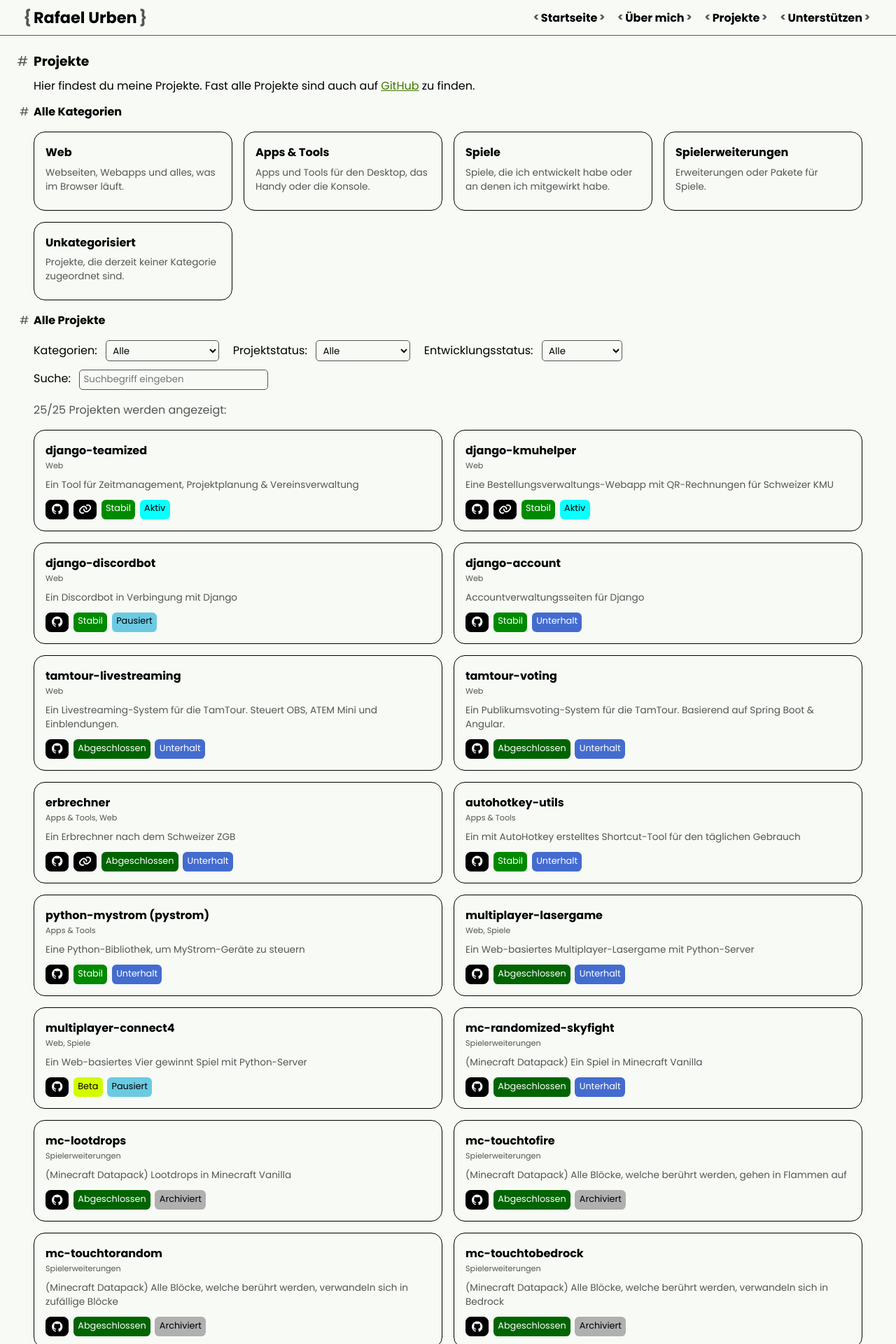
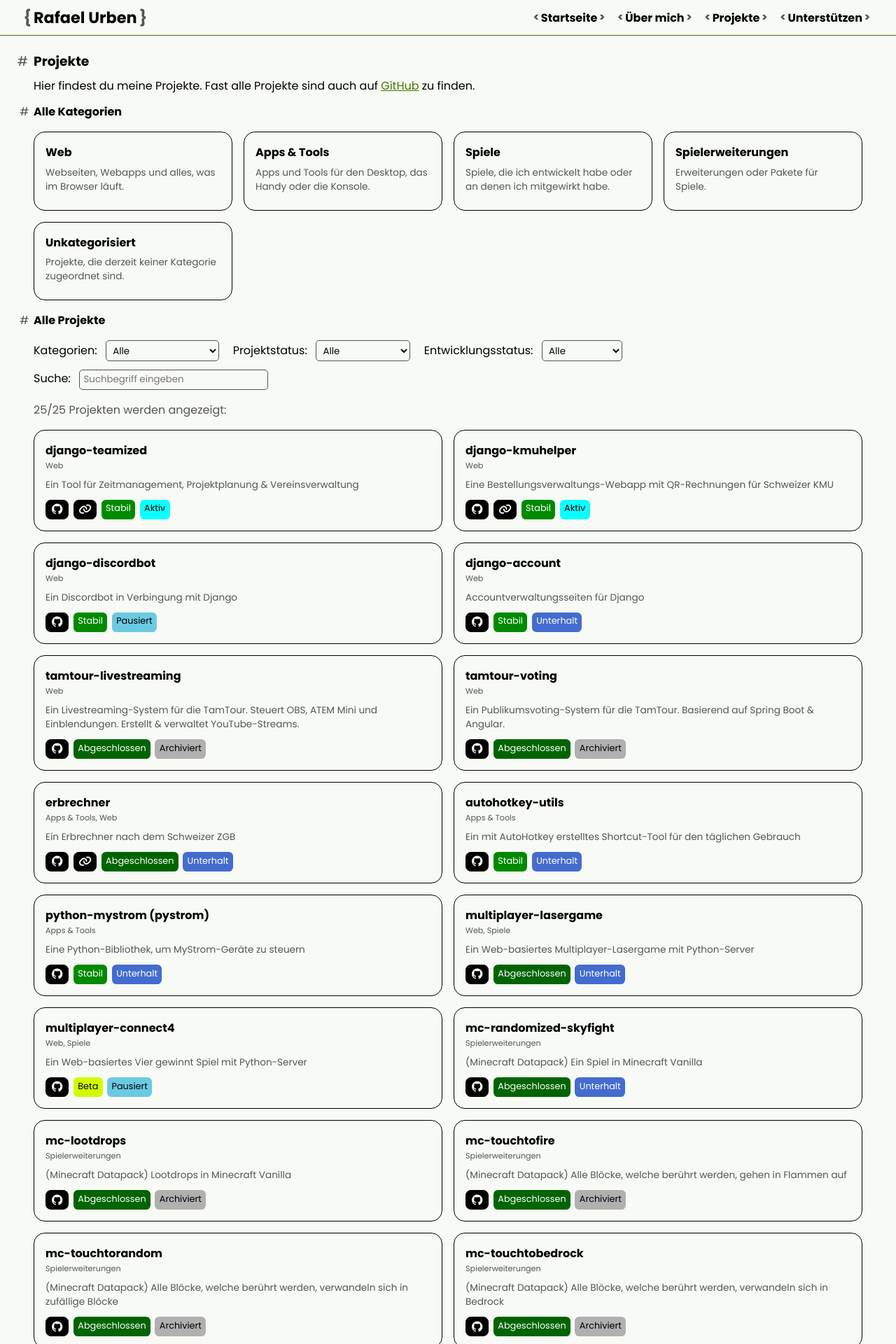
Before and after one commit to rafaelurben/rafaelurben.github.io, a Jekyll site: the page built from pages/projects.html, in a window 1280 px wide. Shown: the top 1920 px of the page at 70% size. Built offline with Jekyll 4.4.1, drawn with Linux system fonts in a browser that asks for light colours; nearby versions of some CDN libraries.

Commit message:
chore: Modify tamtour project details in projects.yml
Updated subtitles and changed project status from 'support' to 'archived' for tamtour-livestreaming and tamtour-voting.

```diff
--- a/_data/projects.yml
+++ b/_data/projects.yml
@@ -34,10 +34,10 @@ django-account:
     - web
 tamtour-livestreaming:
   title: tamtour-livestreaming
-  subtitle: Ein Livestreaming-System für die TamTour. Steuert OBS, ATEM Mini und Einblendungen.
+  subtitle: Ein Livestreaming-System für die TamTour. Steuert OBS, ATEM Mini und Einblendungen. Erstellt & verwaltet YouTube-Streams.
   githuburl: https://github.com/rafaelurben/tamtour-livestreaming
   status_project: finished
-  status_dev: support
+  status_dev: archived
   categories:
     - web
 tamtour-voting:
@@ -45,7 +45,7 @@ tamtour-voting:
   subtitle: Ein Publikumsvoting-System für die TamTour. Basierend auf Spring Boot & Angular.
   githuburl: https://github.com/rafaelurben/tamtour-voting
   status_project: finished
-  status_dev: support
+  status_dev: archived
   categories:
     - web
 erbrechner:
```
